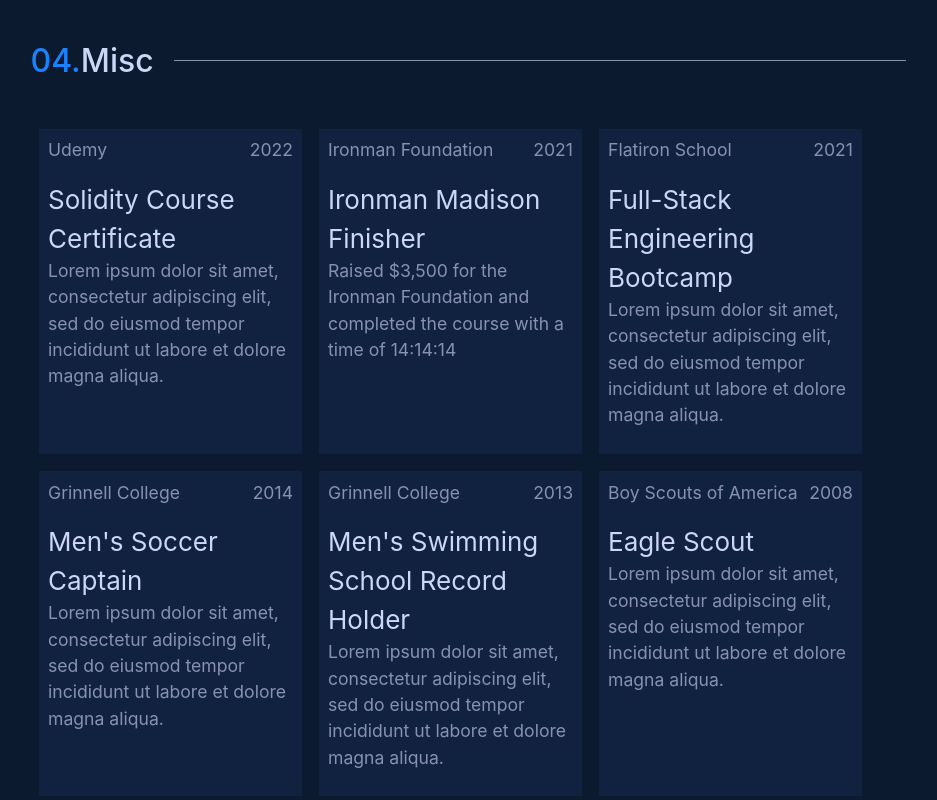
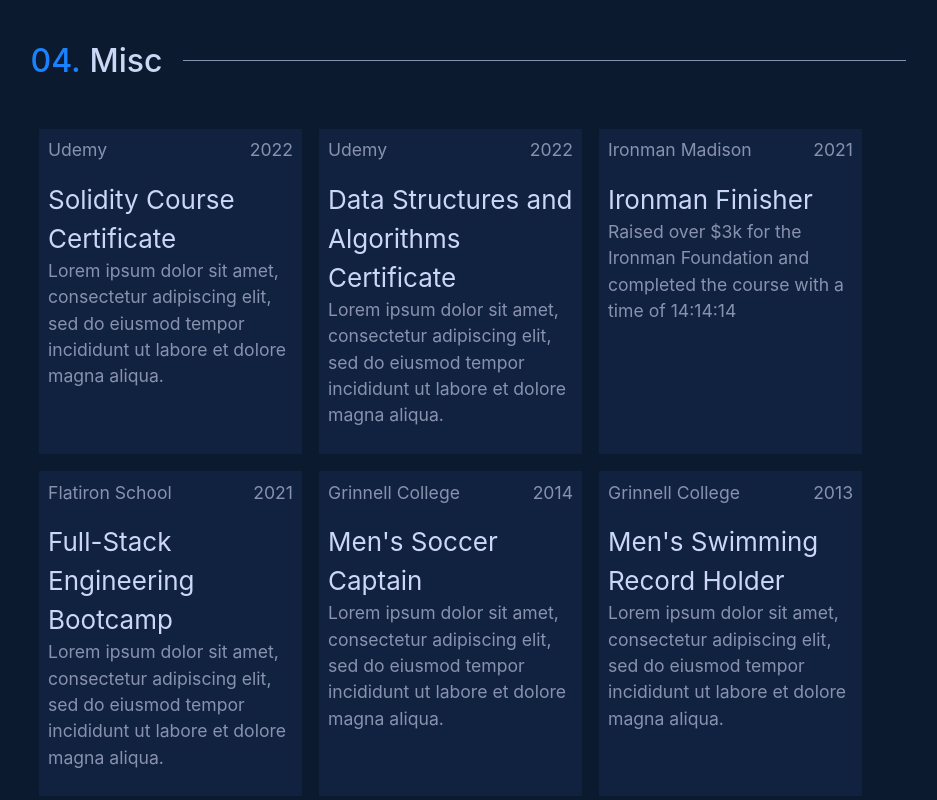
Before and after one commit to brownjer3/personal-website, a React (Create React App) app: page / in a window 1280 px wide. Shown: the part 3360-4160 px from the top of the page, without its empty margins (172-1109 px from the left). Built offline with nearby package versions, Linux system fonts and the light colour scheme.

Commit message:
generate misc item boxes dynamically from data source

```diff
--- a/src/data/MiscData.js
+++ b/src/data/MiscData.js
@@ -1,16 +1,16 @@
-export const misc = [
+export const miscData = [
 	{
 		title: "Solidity Course Certificate",
 		organization: "Udemy",
 		year: "2022",
-		desc: "",
+		desc: "Lorem ipsum dolor sit amet, consectetur adipiscing elit, sed do eiusmod tempor incididunt ut labore et dolore magna aliqua.",
 		icon: "",
 	},
 	{
 		title: "Data Structures and Algorithms Certificate",
 		organization: "Udemy",
 		year: "2022",
-		desc: "",
+		desc: "Lorem ipsum dolor sit amet, consectetur adipiscing elit, sed do eiusmod tempor incididunt ut labore et dolore magna aliqua.",
 		icon: "",
 	},
 	{
@@ -24,28 +24,28 @@ export const misc = [
 		title: "Full-Stack Engineering Bootcamp",
 		organization: "Flatiron School",
 		year: "2021",
-		desc: "",
+		desc: "Lorem ipsum dolor sit amet, consectetur adipiscing elit, sed do eiusmod tempor incididunt ut labore et dolore magna aliqua.",
 		icon: "",
 	},
 	{
 		title: "Men's Soccer Captain",
 		organization: "Grinnell College",
 		year: "2014",
-		desc: "",
+		desc: "Lorem ipsum dolor sit amet, consectetur adipiscing elit, sed do eiusmod tempor incididunt ut labore et dolore magna aliqua.",
 		icon: "",
 	},
 	{
 		title: "Men's Swimming Record Holder",
 		organization: "Grinnell College",
 		year: "2013",
-		desc: "",
+		desc: "Lorem ipsum dolor sit amet, consectetur adipiscing elit, sed do eiusmod tempor incididunt ut labore et dolore magna aliqua.",
 		icon: "",
 	},
 	{
 		title: "Eagle Scout",
 		organization: "Boy Scouts of America",
 		year: "2008",
-		desc: "",
+		desc: "Lorem ipsum dolor sit amet, consectetur adipiscing elit, sed do eiusmod tempor incididunt ut labore et dolore magna aliqua.",
 		icon: "",
 	},
 ];
--- a/src/mainComponents/Misc.js
+++ b/src/mainComponents/Misc.js
@@ -1,77 +1,27 @@
+import { miscData } from "../data/MiscData";
+
 const Misc = () => {
+	const createItems = (items) => {
+		return items.map((item) => {
+			return (
+				<div className="misc-item">
+					<p className="content-text misc-header">
+						<span>{item.organization}</span>
+						<span>{item.year}</span>
+					</p>
+					<span>{item.title}</span>
+					<p className="content-text">{item.desc}</p>
+				</div>
+			);
+		});
+	};
+
 	return (
 		<section id="misc">
 			<h2 className="section-header">
-				<span className="blue-text">04. </span>Misc
+				<span className="section-number">04.</span>Misc
 			</h2>
-			<div className="misc-container">
-				<div className="misc-item">
-					<p className="content-text misc-header">
-						<span>Udemy</span>
-						<span>2022</span>
-					</p>
-					<span>Solidity Course Certificate</span>
-					<p className="content-text">
-						Lorem ipsum dolor sit amet, consectetur adipiscing elit, sed do
-						eiusmod tempor incididunt ut labore et dolore magna aliqua.
-					</p>
-				</div>
-				<div className="misc-item">
-					<p className="content-text misc-header">
-						<span>Ironman Foundation</span>
-						<span>2021</span>
-					</p>
-					Ironman Madison Finisher
-					<p className="content-text">
-						Raised $3,500 for the Ironman Foundation and completed the course
-						with a time of 14:14:14
-					</p>
-				</div>
-				<div className="misc-item">
-					<p className="content-text misc-header">
-						<span>Flatiron School</span>
-						<span>2021</span>
-					</p>
-					Full-Stack Engineering Bootcamp
-					<p className="content-text">
-						Lorem ipsum dolor sit amet, consectetur adipiscing elit, sed do
-						eiusmod tempor incididunt ut labore et dolore magna aliqua.
-					</p>
-				</div>
-				<div className="misc-item">
-					<p className="content-text misc-header">
-						<span>Grinnell College</span>
-						<span>2014</span>
-					</p>
-					Men's Soccer Captain
-					<p className="content-text">
-						Lorem ipsum dolor sit amet, consectetur adipiscing elit, sed do
-						eiusmod tempor incididunt ut labore et dolore magna aliqua.
-					</p>
-				</div>
-				<div className="misc-item">
-					<p className="content-text misc-header">
-						<span>Grinnell College</span>
-						<span>2013</span>
-					</p>
-					Men's Swimming School Record Holder
-					<p className="content-text">
-						Lorem ipsum dolor sit amet, consectetur adipiscing elit, sed do
-						eiusmod tempor incididunt ut labore et dolore magna aliqua.
-					</p>
-				</div>
-				<div className="misc-item">
-					<p className="content-text misc-header">
-						<span>Boy Scouts of America</span>
-						<span>2008</span>
-					</p>
-					Eagle Scout
-					<p className="content-text">
-						Lorem ipsum dolor sit amet, consectetur adipiscing elit, sed do
-						eiusmod tempor incididunt ut labore et dolore magna aliqua.
-					</p>
-				</div>
-			</div>
+			<div className="misc-container">{createItems(miscData)}</div>
 		</section>
 	);
 };
--- a/src/projects/ProjectsContainer.js
+++ b/src/projects/ProjectsContainer.js
@@ -13,7 +13,7 @@ export default class Projects extends Component {
 		return (
 			<section id="projects">
 				<h2 className="section-header">
-					<span className="blue-text">03. </span>Projects
+					<span className="section-number">03. </span>Projects
 				</h2>
 				<div className="projects-container">
 					<img src={projects[0].image} className="project-image" />
```
